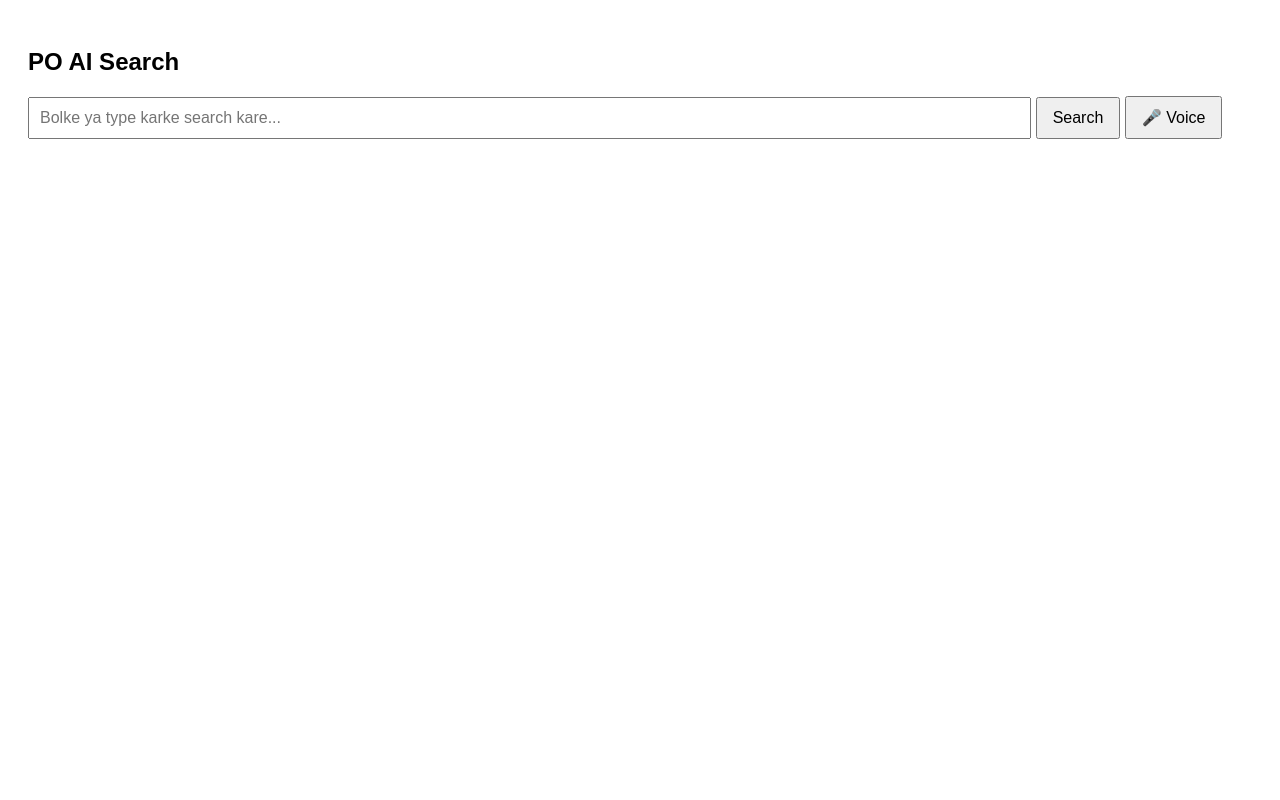
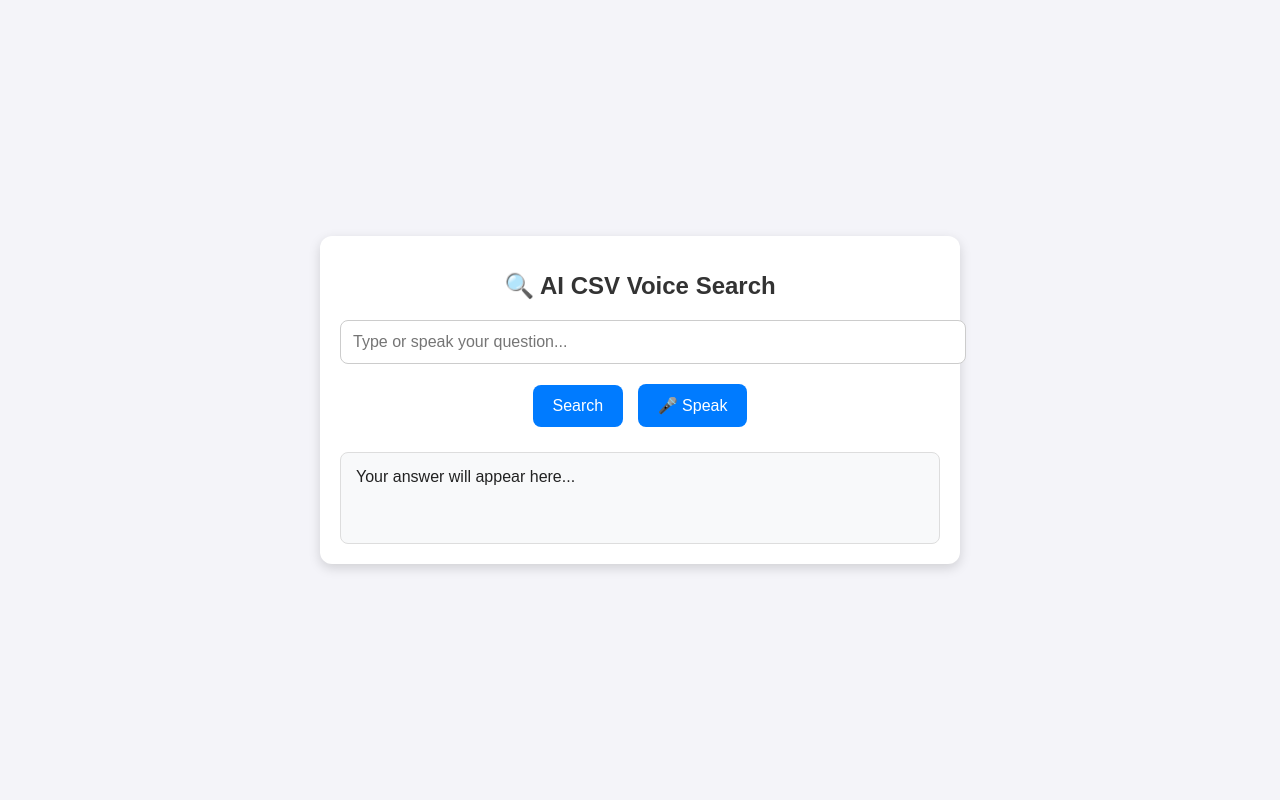
Before and after one commit to atharva1010/PO_AI, a Flask app: page / in a window 1280 px wide. Run offline with Flask 3, Linux system fonts and the light colour scheme.

Commit message:
Update index.html

```diff
--- a/templates/index.html
+++ b/templates/index.html
@@ -3,60 +3,127 @@
 <head>
   <meta charset="UTF-8">
   <meta name="viewport" content="width=device-width, initial-scale=1.0">
-<title>PO AI Search</title>
+  <title>AI CSV Search</title>
   <style>
-body { font-family: Arial; padding: 20px; }
-input[type="text"] { width: 80%; padding: 10px; font-size: 16px; }
-button { padding: 10px 15px; font-size: 16px; }
-.result { margin-top: 20px; border: 1px solid #ccc; padding: 10px; border-radius: 5px; }
-.result b { cursor: pointer; }
-@media(max-width:600px){ input[type="text"]{width:100%;} }
+    body {
+      font-family: Arial, sans-serif;
+      margin: 0; padding: 0;
+      display: flex;
+      justify-content: center;
+      align-items: center;
+      min-height: 100vh;
+      background: #f4f4f9;
+    }
+    .container {
+      width: 95%;
+      max-width: 600px;
+      background: white;
+      padding: 20px;
+      border-radius: 12px;
+      box-shadow: 0 4px 12px rgba(0,0,0,0.15);
+      text-align: center;
+    }
+    h1 {
+      font-size: 1.5rem;
+      margin-bottom: 20px;
+      color: #333;
+    }
+    input {
+      width: 100%;
+      padding: 12px;
+      font-size: 16px;
+      border: 1px solid #ccc;
+      border-radius: 8px;
+      margin-bottom: 15px;
+    }
+    button {
+      background: #007bff;
+      color: white;
+      border: none;
+      padding: 12px 20px;
+      border-radius: 8px;
+      cursor: pointer;
+      font-size: 16px;
+      margin: 5px;
+    }
+    button:hover {
+      background: #0056b3;
+    }
+    .answer-box {
+      margin-top: 20px;
+      padding: 15px;
+      background: #f8f9fa;
+      border: 1px solid #ddd;
+      border-radius: 8px;
+      min-height: 60px;
+      text-align: left;
+      font-size: 16px;
+      color: #222;
+    }
+    @media(max-width: 600px) {
+      h1 { font-size: 1.2rem; }
+      button, input { font-size: 14px; }
+    }
   </style>
 </head>
 <body>
-
-<h2>PO AI Search</h2>
-<form id="searchForm" method="POST">
-<input type="text" name="query" id="query" placeholder="Bolke ya type karke search kare..." value="{{ query }}">
-<button type="submit">Search</button>
-<button type="button" id="voiceBtn">🎤 Voice</button>
-</form>
-
-<div id="results">
-{% if results %}
-  {% for r in results %}
-  <div class="result">
-    <b onclick="copyToClipboard('{{r['PO']}}')">PO: {{ r['PO'] }}</b><br>
-    Party: {{ r['Party'] }}<br>
-    Area: {{ r['Area'] }}<br>
-    Material: {{ r['Material'] }}
+  <div class="container">
+    <h1>🔍 AI CSV Voice Search</h1>
+    <input type="text" id="query" placeholder="Type or speak your question..." />
+    <div>
+      <button onclick="search()">Search</button>
+      <button onclick="startVoice()">🎤 Speak</button>
     </div>
-  {% endfor %}
-{% endif %}
+    <div class="answer-box" id="answer">Your answer will appear here...</div>
   </div>
 
   <script>
-function copyToClipboard(text){
-    navigator.clipboard.writeText(text);
-    alert("PO copied: " + text);
+    // Search function
+    async function search() {
+      const query = document.getElementById("query").value.trim();
+      if (!query) return alert("Please enter a question");
+
+      const res = await fetch("/search", {
+        method: "POST",
+        headers: { "Content-Type": "application/json" },
+        body: JSON.stringify({ query })
+      });
+      const data = await res.json();
+
+      const ansBox = document.getElementById("answer");
+      ansBox.textContent = data.answer;
+
+      // Auto copy to clipboard
+      navigator.clipboard.writeText(data.answer).catch(err => console.log("Copy failed", err));
+
+      // Speak result
+      let utterance = new SpeechSynthesisUtterance(data.answer);
+      speechSynthesis.speak(utterance);
     }
 
-// --- Voice recognition ---
-const voiceBtn = document.getElementById('voiceBtn');
-voiceBtn.onclick = () => {
-    const recognition = new (window.SpeechRecognition || window.webkitSpeechRecognition)();
-    recognition.lang = 'en-US';
+    // Voice recognition
+    function startVoice() {
+      if (!('webkitSpeechRecognition' in window)) {
+        alert("Voice recognition not supported in this browser.");
+        return;
+      }
+      const recognition = new webkitSpeechRecognition();
+      recognition.lang = "en-IN"; // आप चाहें तो "hi-IN" भी रख सकते हैं
       recognition.interimResults = false;
       recognition.maxAlternatives = 1;
 
+      recognition.start();
+
       recognition.onresult = (event) => {
-        const spokenText = event.results[0][0].transcript.toUpperCase();
-        document.getElementById('query').value = spokenText;
-        document.getElementById('searchForm').submit();
+        const transcript = event.results[0][0].transcript;
+        document.getElementById("query").value = transcript;
+        search(); // auto search
       };
-    recognition.onerror = (e) => { alert("Voice recognition error: "+e.error); };
-    recognition.start();
+
+      recognition.onerror = (event) => {
+        alert("Voice error: " + event.error);
       };
+    }
   </script>
 </body>
 </html>
```
Lines whose indentation alone changed are shown as unchanged.
